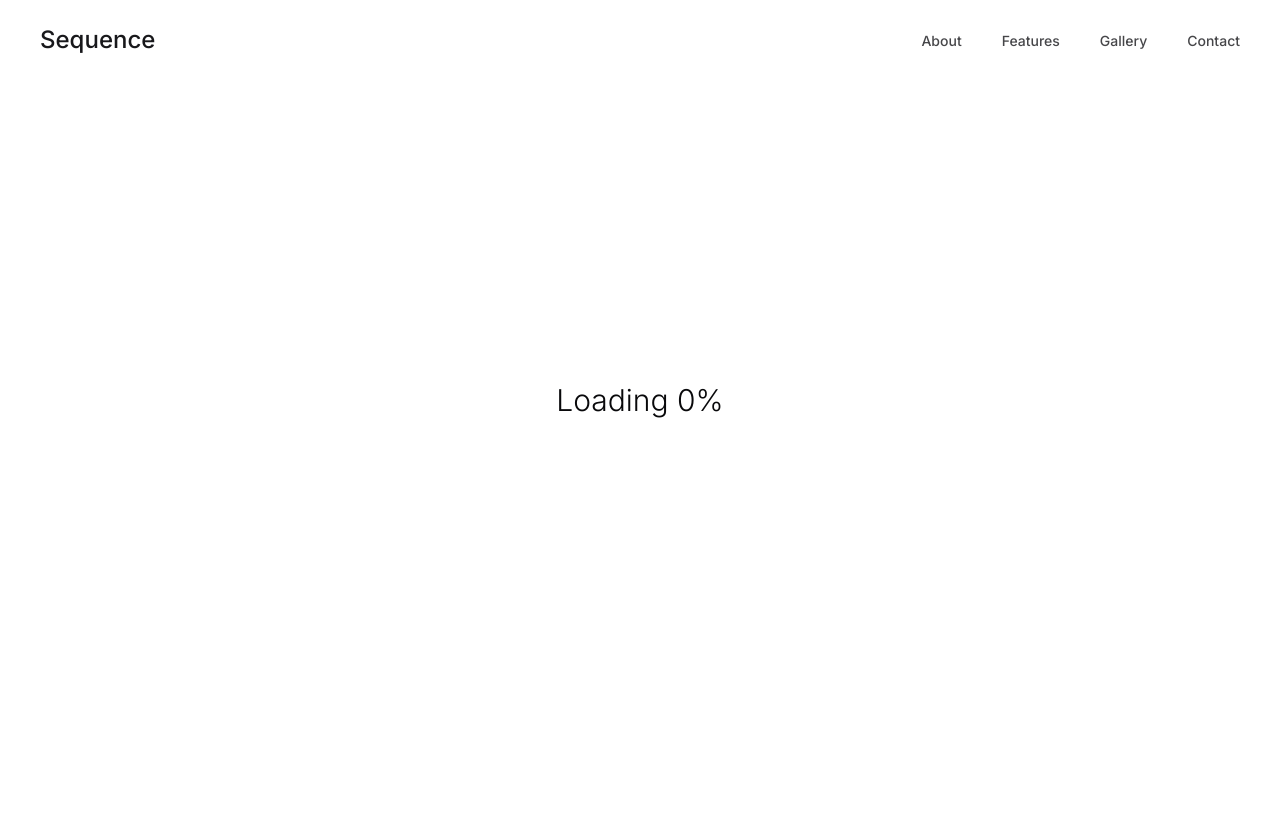
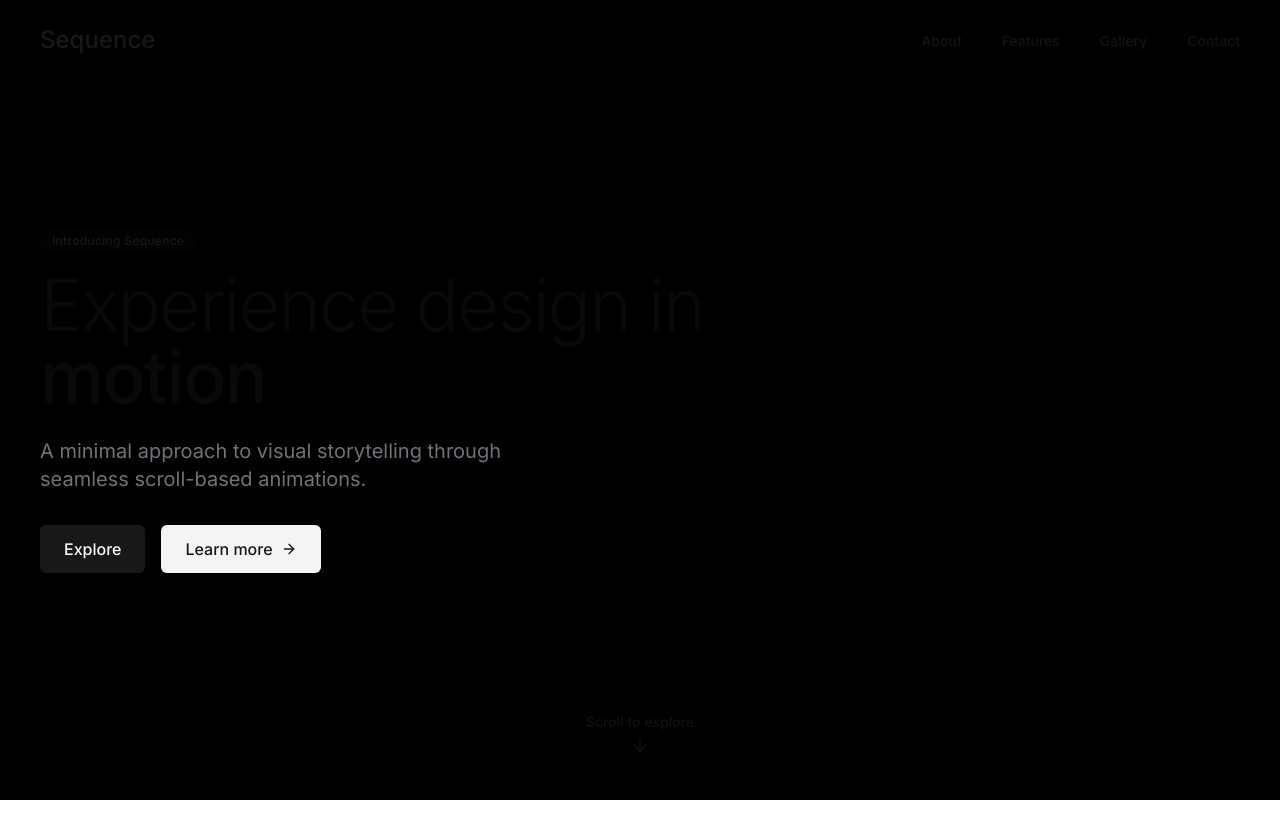
Before and after one commit to 7ausif1/frameflow-visualizer, a React (Vite) app: page / in a window 1280 px wide. Shown: the top 838 px of the page. Built offline with nearby package versions, Linux system fonts and the light colour scheme.

Commit message:
Remove loading indicator
Removes the loading indicator from the hero section. The animation should now play directly as the user scrolls.

```diff
--- a/src/components/ScrollSequence.tsx
+++ b/src/components/ScrollSequence.tsx
@@ -16,18 +16,14 @@ const ScrollSequence: React.FC<ScrollSequenceProps> = ({
 }) => {
   const canvasRef = useRef<HTMLCanvasElement>(null);
   const containerRef = useRef<HTMLDivElement>(null);
-  const [imagesLoaded, setImagesLoaded] = useState(0);
-  const [totalImages, setTotalImages] = useState(0);
   const [currentFrame, setCurrentFrame] = useState(startFrame);
   const imagesRef = useRef<HTMLImageElement[]>([]);
   const contextRef = useRef<CanvasRenderingContext2D | null>(null);
-  const loadingTextRef = useRef<HTMLDivElement>(null);
 
   // Preload images and setup canvas
   useEffect(() => {
     const images: HTMLImageElement[] = [];
     let loadedCount = 0;
-    setTotalImages(totalFrames);
 
     const preloadImages = () => {
       for (let i = 1; i <= totalFrames; i++) {
@@ -35,20 +31,20 @@ const ScrollSequence: React.FC<ScrollSequenceProps> = ({
         img.src = `/sequence/frame-${i}.jpg`;
         img.onload = () => {
           loadedCount++;
-          setImagesLoaded(loadedCount);
 
-          if (loadedCount === totalFrames && canvasRef.current && contextRef.current) {
-            // Draw first frame once all images are loaded
-            const canvas = canvasRef.current;
-            const context = contextRef.current;
-            context.clearRect(0, 0, canvas.width, canvas.height);
-            context.drawImage(img, 0, 0, canvas.width, canvas.height);
+          if (loadedCount === 1) {
+            // Draw the first frame as soon as it's loaded
+            if (canvasRef.current && contextRef.current) {
+              const canvas = canvasRef.current;
+              const context = contextRef.current;
+              context.clearRect(0, 0, canvas.width, canvas.height);
+              context.drawImage(img, 0, 0, canvas.width, canvas.height);
+            }
           }
         };
         img.onerror = (e) => {
           console.error(`Failed to load image: /sequence/frame-${i}.jpg`, e);
           loadedCount++;
-          setImagesLoaded(loadedCount);
         };
         images.push(img);
       }
@@ -132,13 +128,6 @@ const ScrollSequence: React.FC<ScrollSequenceProps> = ({
           ref={canvasRef}
           className="w-full h-full object-cover"
         />
-        {imagesLoaded < totalImages && (
-          <div className="absolute inset-0 flex items-center justify-center bg-background z-50">
-            <div ref={loadingTextRef} className="text-3xl font-display font-light">
-              Loading {Math.floor((imagesLoaded / totalImages) * 100)}%
-            </div>
-          </div>
-        )}
         {children}
       </div>
     </div>
```
